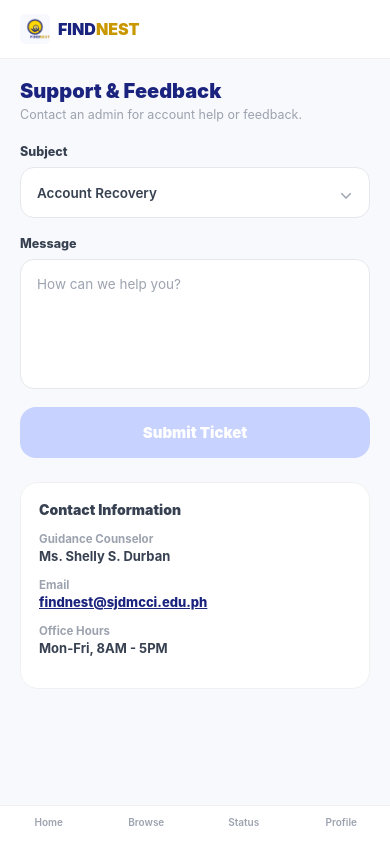
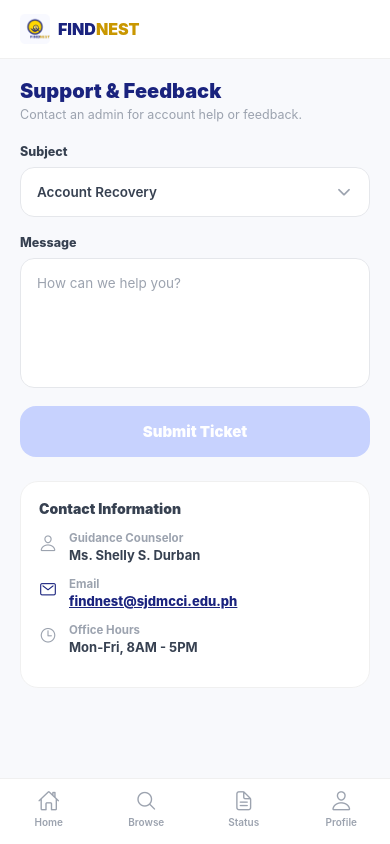
Before and after one commit to joshuabarot24-jpg/FindNest, a React Native app in the folder findnest-mobile/: screen /Support in a window 390 px wide. Built offline with nearby package versions, Linux system fonts and the light colour scheme.

Commit message:
FrntEnd_MobileNotifSupport_Aug202026_Mobile - Fixed empty Support icon and bottom nav icons on Notifications and Support screens

```diff
--- a/findnest-mobile/screens/NotificationsScreen.tsx
+++ b/findnest-mobile/screens/NotificationsScreen.tsx
@@ -8,6 +8,7 @@ import {
   ScrollView,
 } from "react-native";
 import { SafeAreaView } from "react-native-safe-area-context";
+import { Ionicons } from "@expo/vector-icons";
 import api from "../lib/api";
 
 interface NotificationItem {
@@ -31,6 +32,14 @@ function formatTime(dateStr: string) {
   if (diffHours < 24) return `${diffHours}h ago`;
   if (diffDays < 7) return `${diffDays}d ago`;
   return date.toLocaleDateString();
+}
+
+function iconFor(type: string) {
+  const t = type?.toLowerCase() || "";
+  if (t.includes("match")) return "checkmark-circle-outline";
+  if (t.includes("reject")) return "close-circle-outline";
+  if (t.includes("status") || t.includes("claim")) return "document-text-outline";
+  return "notifications-outline";
 }
 
 const NAVY = "#1a237e";
@@ -92,7 +101,9 @@ export default function NotificationsScreen({ navigation }: any) {
             FIND<Text style={styles.brandAccent}>NEST</Text>
           </Text>
         </View>
-        <TouchableOpacity style={styles.iconButton} onPress={() => navigation.navigate("Support")} />
+        <TouchableOpacity style={styles.iconButton} onPress={() => navigation.navigate("Support")}>
+          <Ionicons name="help-circle-outline" size={20} color="#374151" />
+        </TouchableOpacity>
       </View>
 
       <ScrollView contentContainerStyle={styles.scrollContent} showsVerticalScrollIndicator={false}>
@@ -116,6 +127,7 @@ export default function NotificationsScreen({ navigation }: any) {
           <Text style={styles.loadingText}>Loading notifications...</Text>
         ) : items.length === 0 ? (
           <View style={styles.emptyState}>
+            <Ionicons name="notifications-off-outline" size={32} color="#d1d5db" />
             <Text style={styles.emptyText}>No notifications</Text>
           </View>
         ) : (
@@ -126,6 +138,9 @@ export default function NotificationsScreen({ navigation }: any) {
               onPress={() => handleNotifPress(notif)}
               activeOpacity={0.7}
             >
+              <View style={styles.notifIconBox}>
+                <Ionicons name={iconFor(notif.type) as any} size={20} color={NAVY} />
+              </View>
               <View style={styles.notifTextBox}>
                 <View style={styles.notifTitleRow}>
                   <Text style={styles.notifTitle}>{notif.title}</Text>
@@ -141,15 +156,19 @@ export default function NotificationsScreen({ navigation }: any) {
 
       <View style={styles.bottomNav}>
         <TouchableOpacity style={styles.navItem} onPress={() => navigation.navigate("Home")}>
+          <Ionicons name="home-outline" size={22} color="#9ca3af" />
           <Text style={styles.navLabel}>Home</Text>
         </TouchableOpacity>
         <TouchableOpacity style={styles.navItem} onPress={() => navigation.navigate("Browse")}>
+          <Ionicons name="search-outline" size={22} color="#9ca3af" />
           <Text style={styles.navLabel}>Browse</Text>
         </TouchableOpacity>
         <TouchableOpacity style={styles.navItem} onPress={() => navigation.navigate("ClaimStatus")}>
+          <Ionicons name="document-text-outline" size={22} color="#9ca3af" />
           <Text style={styles.navLabel}>Status</Text>
         </TouchableOpacity>
         <TouchableOpacity style={styles.navItem} onPress={() => navigation.navigate("Profile")}>
+          <Ionicons name="person-outline" size={22} color="#9ca3af" />
           <Text style={styles.navLabel}>Profile</Text>
         </TouchableOpacity>
       </View>
@@ -159,21 +178,12 @@ export default function NotificationsScreen({ navigation }: any) {
 
 const styles = StyleSheet.create({
   container: { flex: 1, backgroundColor: "#f8f9fc" },
-  topBar: {
-    flexDirection: "row",
-    justifyContent: "space-between",
-    alignItems: "center",
-    paddingHorizontal: 20,
-    paddingVertical: 14,
-    backgroundColor: "white",
-    borderBottomWidth: 1,
-    borderBottomColor: "#f0f0f0",
-  },
+  topBar: { flexDirection: "row", justifyContent: "space-between", alignItems: "center", paddingHorizontal: 20, paddingVertical: 14, backgroundColor: "white", borderBottomWidth: 1, borderBottomColor: "#f0f0f0" },
   topBarLeft: { flexDirection: "row", alignItems: "center", gap: 8 },
   logoSmall: { width: 30, height: 30, resizeMode: "contain" },
   brandText: { fontSize: 16, fontWeight: "900", color: NAVY },
   brandAccent: { color: "#c99700" },
-  iconButton: { width: 38, height: 38, borderRadius: 12, backgroundColor: "#f3f4f6" },
+  iconButton: { width: 38, height: 38, borderRadius: 12, backgroundColor: "#f3f4f6", justifyContent: "center", alignItems: "center" },
   scrollContent: { padding: 20, paddingBottom: 30 },
   headerRow: { flexDirection: "row", justifyContent: "space-between", alignItems: "center", marginBottom: 10 },
   pageTitle: { fontSize: 20, fontWeight: "900", color: NAVY },
@@ -182,31 +192,18 @@ const styles = StyleSheet.create({
   markAllButton: { alignSelf: "flex-end", marginBottom: 14 },
   markAllText: { fontSize: 12, fontWeight: "800", color: NAVY },
   loadingText: { color: "#9ca3af", fontSize: 13, textAlign: "center", marginTop: 20 },
-  notifCard: {
-    backgroundColor: "white",
-    borderRadius: 16,
-    padding: 14,
-    marginBottom: 10,
-    borderWidth: 1,
-    borderColor: "#f0f0f0",
-  },
+  notifCard: { flexDirection: "row", backgroundColor: "white", borderRadius: 16, padding: 14, marginBottom: 10, borderWidth: 1, borderColor: "#f0f0f0" },
   notifCardUnread: { backgroundColor: "#f5f7ff", borderColor: "#e0e7ff" },
+  notifIconBox: { width: 40, height: 40, borderRadius: 12, backgroundColor: "#eef2ff", justifyContent: "center", alignItems: "center", marginRight: 12 },
   notifTextBox: { flex: 1 },
   notifTitleRow: { flexDirection: "row", alignItems: "center", gap: 6 },
   notifTitle: { fontSize: 13.5, fontWeight: "800", color: "#374151" },
   unreadDot: { width: 7, height: 7, borderRadius: 4, backgroundColor: "#3b82f6" },
   notifMessage: { fontSize: 12, color: "#6b7280", marginTop: 3, lineHeight: 17 },
   notifTime: { fontSize: 10.5, color: "#9ca3af", marginTop: 6 },
-  emptyState: { alignItems: "center", paddingVertical: 60 },
+  emptyState: { alignItems: "center", paddingVertical: 60, gap: 8 },
   emptyText: { color: "#9ca3af", fontWeight: "700" },
-  bottomNav: {
-    flexDirection: "row",
-    backgroundColor: "white",
-    borderTopWidth: 1,
-    borderTopColor: "#f0f0f0",
-    paddingVertical: 10,
-    paddingBottom: 16,
-  },
-  navItem: { flex: 1, alignItems: "center" },
+  bottomNav: { flexDirection: "row", backgroundColor: "white", borderTopWidth: 1, borderTopColor: "#f0f0f0", paddingVertical: 10, paddingBottom: 16 },
+  navItem: { flex: 1, alignItems: "center", gap: 3 },
   navLabel: { fontSize: 10, color: "#9ca3af", fontWeight: "600" },
 });
--- a/findnest-mobile/screens/SupportScreen.tsx
+++ b/findnest-mobile/screens/SupportScreen.tsx
@@ -11,6 +11,7 @@ import {
   Linking,
 } from "react-native";
 import { SafeAreaView } from "react-native-safe-area-context";
+import { Ionicons } from "@expo/vector-icons";
 import api from "../lib/api";
 import { getAuth } from "../lib/auth";
 
@@ -23,6 +24,8 @@ const subjects = [
   "Found Item Inquiry",
   "General Feedback",
 ];
+
+const NAVY = "#1a237e";
 
 export default function SupportScreen({ navigation }: any) {
   const [name, setName] = useState("");
@@ -83,31 +86,22 @@ export default function SupportScreen({ navigation }: any) {
 
         {submitted ? (
           <View style={styles.successCard}>
+            <Ionicons name="checkmark-circle" size={40} color="#22c55e" style={{ marginBottom: 10 }} />
             <Text style={styles.successTitle}>Ticket Submitted!</Text>
-            <Text style={styles.successMessage}>
-              Our team will get back to you shortly.
-            </Text>
-            <TouchableOpacity
-              style={styles.successButton}
-              onPress={() => { setSubmitted(false); setMessage(""); }}
-            >
+            <Text style={styles.successMessage}>Our team will get back to you shortly.</Text>
+            <TouchableOpacity style={styles.successButton} onPress={() => { setSubmitted(false); setMessage(""); }}>
               <Text style={styles.successButtonText}>Submit Another Ticket</Text>
             </TouchableOpacity>
           </View>
         ) : (
           <>
             <Text style={styles.pageTitle}>Support & Feedback</Text>
-            <Text style={styles.pageSubtitle}>
-              Contact an admin for account help or feedback.
-            </Text>
+            <Text style={styles.pageSubtitle}>Contact an admin for account help or feedback.</Text>
 
             <Text style={styles.label}>Subject</Text>
-            <TouchableOpacity
-              style={styles.selectBox}
-              onPress={() => setShowSubjectPicker(true)}
-            >
+            <TouchableOpacity style={styles.selectBox} onPress={() => setShowSubjectPicker(true)}>
               <Text style={styles.selectText}>{subject}</Text>
-              <Text style={styles.selectArrow}>⌄</Text>
+              <Ionicons name="chevron-down" size={18} color="#9ca3af" />
             </TouchableOpacity>
 
             <Text style={styles.label}>Message</Text>
@@ -136,6 +130,7 @@ export default function SupportScreen({ navigation }: any) {
               <Text style={styles.contactTitle}>Contact Information</Text>
 
               <View style={styles.contactRow}>
+                <Ionicons name="person-outline" size={18} color="#9ca3af" style={styles.contactIcon} />
                 <View>
                   <Text style={styles.contactLabel}>Guidance Counselor</Text>
                   <Text style={styles.contactValue}>Ms. Shelly S. Durban</Text>
@@ -143,6 +138,7 @@ export default function SupportScreen({ navigation }: any) {
               </View>
 
               <TouchableOpacity style={styles.contactRow} onPress={handleEmailPress}>
+                <Ionicons name="mail-outline" size={18} color={NAVY} style={styles.contactIcon} />
                 <View>
                   <Text style={styles.contactLabel}>Email</Text>
                   <Text style={styles.contactValueLink}>findnest@sjdmcci.edu.ph</Text>
@@ -150,6 +146,7 @@ export default function SupportScreen({ navigation }: any) {
               </TouchableOpacity>
 
               <View style={styles.contactRow}>
+                <Ionicons name="time-outline" size={18} color="#9ca3af" style={styles.contactIcon} />
                 <View>
                   <Text style={styles.contactLabel}>Office Hours</Text>
                   <Text style={styles.contactValue}>Mon-Fri, 8AM - 5PM</Text>
@@ -160,36 +157,15 @@ export default function SupportScreen({ navigation }: any) {
         )}
       </ScrollView>
 
-      <Modal
-        visible={showSubjectPicker}
-        animationType="slide"
-        transparent
-        onRequestClose={() => setShowSubjectPicker(false)}
-      >
-        <TouchableOpacity
-          style={styles.modalOverlay}
-          activeOpacity={1}
-          onPress={() => setShowSubjectPicker(false)}
-        >
+      <Modal visible={showSubjectPicker} animationType="slide" transparent onRequestClose={() => setShowSubjectPicker(false)}>
+        <TouchableOpacity style={styles.modalOverlay} activeOpacity={1} onPress={() => setShowSubjectPicker(false)}>
           <View style={styles.modalCard}>
             <View style={styles.modalHandle} />
             <Text style={styles.modalTitle}>Select Subject</Text>
             {subjects.map((item) => (
-              <TouchableOpacity
-                key={item}
-                style={styles.subjectOption}
-                onPress={() => {
-                  setSubject(item);
-                  setShowSubjectPicker(false);
-                }}
-              >
-                <Text style={[
-                  styles.subjectOptionText,
-                  subject === item && styles.subjectOptionTextActive
-                ]}>
-                  {item}
-                </Text>
-                {subject === item && <Text style={styles.checkMark}>✓</Text>}
+              <TouchableOpacity key={item} style={styles.subjectOption} onPress={() => { setSubject(item); setShowSubjectPicker(false); }}>
+                <Text style={[styles.subjectOptionText, subject === item && styles.subjectOptionTextActive]}>{item}</Text>
+                {subject === item && <Ionicons name="checkmark" size={18} color={NAVY} />}
               </TouchableOpacity>
             ))}
           </View>
@@ -198,15 +174,19 @@ export default function SupportScreen({ navigation }: any) {
 
       <View style={styles.bottomNav}>
         <TouchableOpacity style={styles.navItem} onPress={() => navigation.navigate("Home")}>
+          <Ionicons name="home-outline" size={22} color="#9ca3af" />
           <Text style={styles.navLabel}>Home</Text>
         </TouchableOpacity>
         <TouchableOpacity style={styles.navItem} onPress={() => navigation.navigate("Browse")}>
+          <Ionicons name="search-outline" size={22} color="#9ca3af" />
           <Text style={styles.navLabel}>Browse</Text>
         </TouchableOpacity>
         <TouchableOpacity style={styles.navItem} onPress={() => navigation.navigate("ClaimStatus")}>
+          <Ionicons name="document-text-outline" size={22} color="#9ca3af" />
           <Text style={styles.navLabel}>Status</Text>
         </TouchableOpacity>
         <TouchableOpacity style={styles.navItem} onPress={() => navigation.navigate("Profile")}>
+          <Ionicons name="person-outline" size={22} color="#9ca3af" />
           <Text style={styles.navLabel}>Profile</Text>
         </TouchableOpacity>
       </View>
@@ -214,20 +194,9 @@ export default function SupportScreen({ navigation }: any) {
   );
 }
 
-const NAVY = "#1a237e";
-
 const styles = StyleSheet.create({
   container: { flex: 1, backgroundColor: "#f8f9fc" },
-  topBar: {
-    flexDirection: "row",
-    justifyContent: "space-between",
-    alignItems: "center",
-    paddingHorizontal: 20,
-    paddingVertical: 14,
-    backgroundColor: "white",
-    borderBottomWidth: 1,
-    borderBottomColor: "#f0f0f0",
-  },
+  topBar: { flexDirection: "row", justifyContent: "space-between", alignItems: "center", paddingHorizontal: 20, paddingVertical: 14, backgroundColor: "white", borderBottomWidth: 1, borderBottomColor: "#f0f0f0" },
   topBarLeft: { flexDirection: "row", alignItems: "center", gap: 8 },
   logoSmall: { width: 30, height: 30, resizeMode: "contain" },
   brandText: { fontSize: 16, fontWeight: "900", color: NAVY },
@@ -236,38 +205,17 @@ const styles = StyleSheet.create({
   pageTitle: { fontSize: 20, fontWeight: "900", color: NAVY, marginBottom: 4 },
   pageSubtitle: { fontSize: 12.5, color: "#9ca3af", marginBottom: 22 },
   label: { fontSize: 12.5, fontWeight: "800", color: "#374151", marginBottom: 8 },
-  selectBox: {
-    flexDirection: "row",
-    justifyContent: "space-between",
-    alignItems: "center",
-    backgroundColor: "white",
-    borderWidth: 1.5,
-    borderColor: "#e5e7eb",
-    borderRadius: 14,
-    paddingHorizontal: 16,
-    paddingVertical: 14,
-    marginBottom: 18,
-  },
+  selectBox: { flexDirection: "row", justifyContent: "space-between", alignItems: "center", backgroundColor: "white", borderWidth: 1.5, borderColor: "#e5e7eb", borderRadius: 14, paddingHorizontal: 16, paddingVertical: 14, marginBottom: 18 },
   selectText: { fontSize: 13.5, color: "#374151", fontWeight: "600" },
-  selectArrow: { fontSize: 18, color: "#9ca3af" },
-  textArea: {
-    backgroundColor: "white",
-    borderWidth: 1.5,
-    borderColor: "#e5e7eb",
-    borderRadius: 14,
-    padding: 16,
-    fontSize: 13.5,
-    color: "#374151",
-    minHeight: 130,
-    marginBottom: 18,
-  },
+  textArea: { backgroundColor: "white", borderWidth: 1.5, borderColor: "#e5e7eb", borderRadius: 14, padding: 16, fontSize: 13.5, color: "#374151", minHeight: 130, marginBottom: 18 },
   errorText: { color: "#ef4444", fontSize: 12, fontWeight: "700", marginBottom: 12, textAlign: "center" },
   submitButton: { backgroundColor: NAVY, borderRadius: 16, paddingVertical: 16, alignItems: "center", marginBottom: 24 },
   submitButtonDisabled: { backgroundColor: "#c7d2fe" },
   submitButtonText: { color: "white", fontWeight: "900", fontSize: 15 },
   contactCard: { backgroundColor: "white", borderRadius: 18, padding: 18, borderWidth: 1, borderColor: "#f0f0f0" },
   contactTitle: { fontSize: 14, fontWeight: "900", color: "#374151", marginBottom: 14 },
-  contactRow: { marginBottom: 14 },
+  contactRow: { flexDirection: "row", alignItems: "flex-start", marginBottom: 14 },
+  contactIcon: { marginRight: 12, marginTop: 2 },
   contactLabel: { fontSize: 11.5, color: "#9ca3af", fontWeight: "700" },
   contactValue: { fontSize: 13, color: "#374151", fontWeight: "700", marginTop: 2 },
   contactValueLink: { fontSize: 13, color: NAVY, fontWeight: "800", marginTop: 2, textDecorationLine: "underline" },
@@ -280,25 +228,10 @@ const styles = StyleSheet.create({
   modalCard: { backgroundColor: "white", borderTopLeftRadius: 28, borderTopRightRadius: 28, padding: 24, paddingBottom: 36 },
   modalHandle: { width: 40, height: 4, borderRadius: 2, backgroundColor: "#e5e7eb", alignSelf: "center", marginBottom: 16 },
   modalTitle: { fontSize: 16, fontWeight: "900", color: NAVY, textAlign: "center", marginBottom: 16 },
-  subjectOption: {
-    flexDirection: "row",
-    justifyContent: "space-between",
-    alignItems: "center",
-    paddingVertical: 14,
-    borderBottomWidth: 1,
-    borderBottomColor: "#f3f4f6",
-  },
+  subjectOption: { flexDirection: "row", justifyContent: "space-between", alignItems: "center", paddingVertical: 14, borderBottomWidth: 1, borderBottomColor: "#f3f4f6" },
   subjectOptionText: { fontSize: 14, color: "#374151", fontWeight: "600" },
   subjectOptionTextActive: { color: NAVY, fontWeight: "800" },
-  checkMark: { fontSize: 16, color: NAVY, fontWeight: "900" },
-  bottomNav: {
-    flexDirection: "row",
-    backgroundColor: "white",
-    borderTopWidth: 1,
-    borderTopColor: "#f0f0f0",
-    paddingVertical: 10,
-    paddingBottom: 16,
-  },
-  navItem: { flex: 1, alignItems: "center" },
+  bottomNav: { flexDirection: "row", backgroundColor: "white", borderTopWidth: 1, borderTopColor: "#f0f0f0", paddingVertical: 10, paddingBottom: 16 },
+  navItem: { flex: 1, alignItems: "center", gap: 3 },
   navLabel: { fontSize: 10, color: "#9ca3af", fontWeight: "600" },
 });
```
